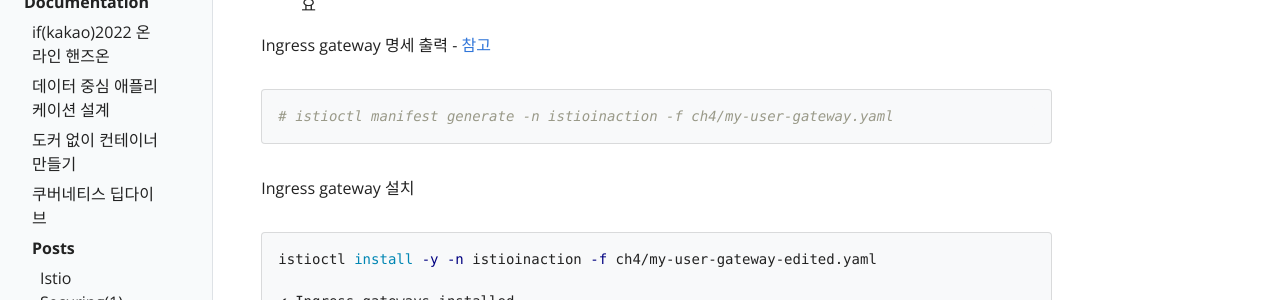
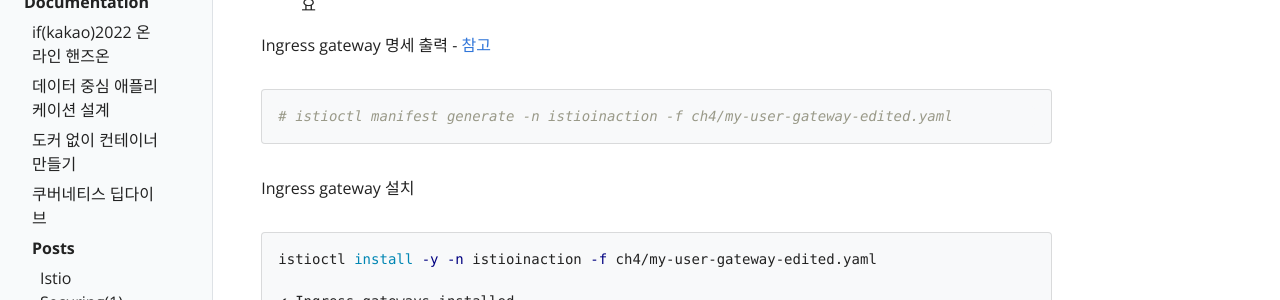
Before and after one commit to netpple/netpple.github.io, a Jekyll site: the page built from _posts/2023-01-01-Istio-ch4-4-tips.md, in a window 1280 px wide and 900 px high, scrolled down 1220 px. Shown: the part 152-452 px from the top of the window. Built offline with Jekyll 4.4.1, drawn with Linux system fonts in a browser that asks for light colours; our own code applies the rules of GitHub Pages for plain Markdown files.

Commit message:
-edited 추가

````diff
--- a/_posts/2023-01-01-Istio-ch4-4-tips.md
+++ b/_posts/2023-01-01-Istio-ch4-4-tips.md
@@ -64,7 +64,7 @@
 Ingress gateway 명세 출력 - [참고](https://istio.io/latest/docs/setup/install/istioctl/#generate-a-manifest-before-installation)
 
 ```bash
-# istioctl manifest generate -n istioinaction -f ch4/my-user-gateway.yaml
+# istioctl manifest generate -n istioinaction -f ch4/my-user-gateway-edited.yaml
 ```
 
 Ingress gateway  설치
````
